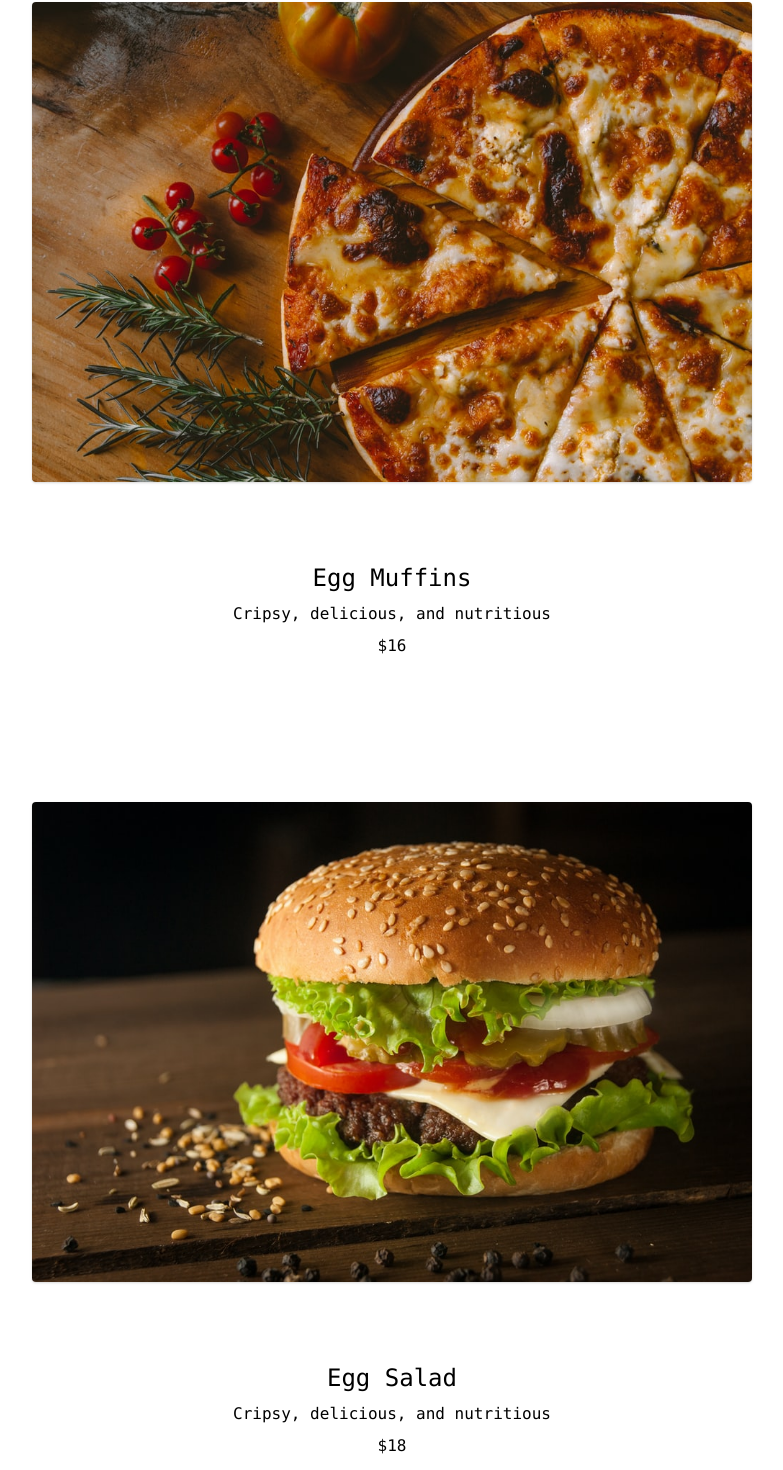
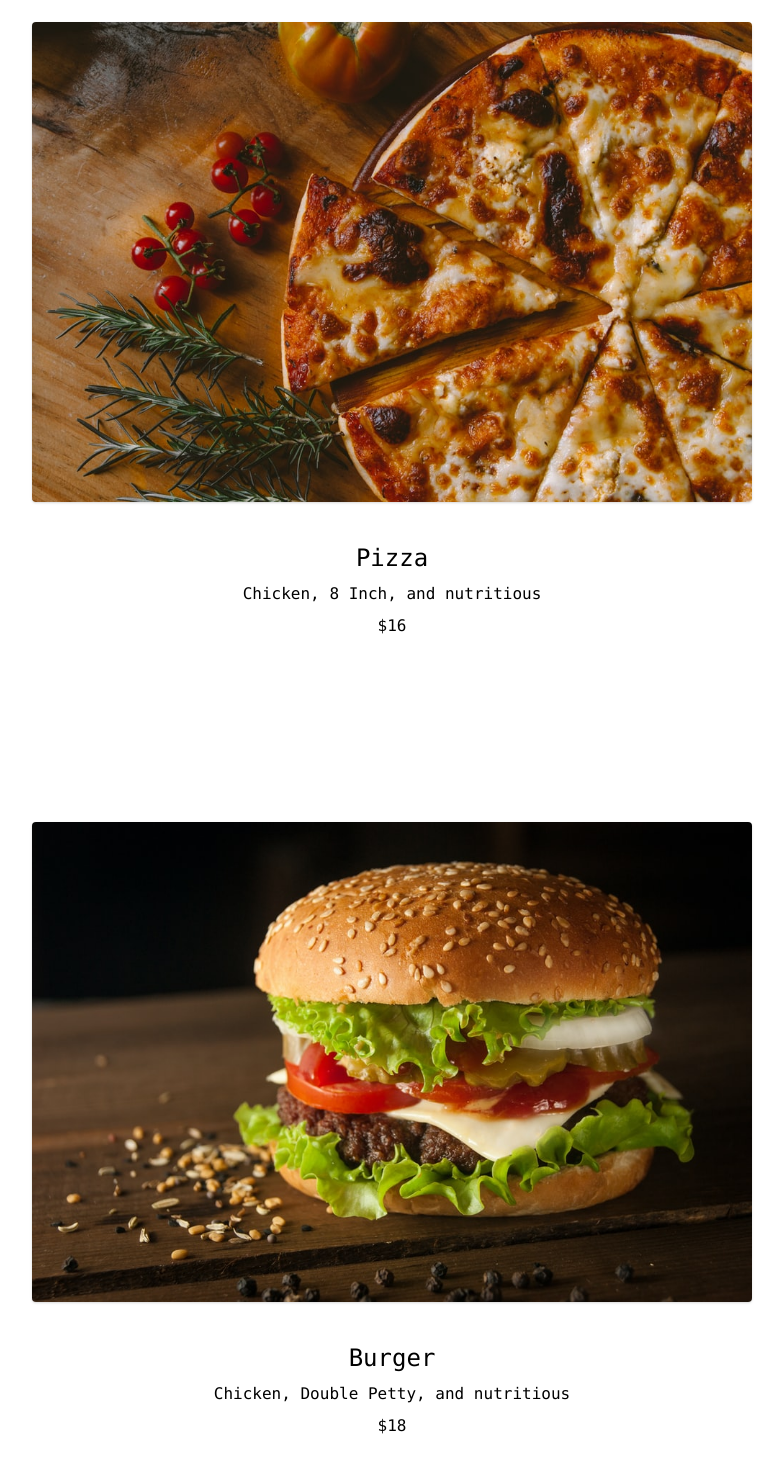
Before and after one commit to KaiserSamrat/tailwind-css-project, a React (Create React App) app: page / in a window 1280 px wide. Shown: the part 934-2404 px from the top of the page, without its empty margins (248-1031 px from the left). Built offline with nearby package versions, Linux system fonts and the light colour scheme.

Commit message:
items added

```diff
--- a/src/components/Item/Item.js
+++ b/src/components/Item/Item.js
@@ -6,18 +6,18 @@ const Item = () => {
     return (
         <>
             <div className='menu-card'>
-                <img src={Pizza} alt='egg' className='h-full rounded mb-20 shadow' />
+                <img src={Pizza} alt='egg' className='h-full rounded mb-10 shadow' />
                 <div className='center-content'>
-                    <h2 className='text-2xl mb-2'>Egg Muffins</h2>
-                    <p className='mb-2'>Cripsy, delicious, and nutritious</p>
+                    <h2 className='text-2xl mb-2'>Pizza</h2>
+                    <p className='mb-2'>Chicken, 8 Inch, and nutritious</p>
                     <span>$16</span>
                 </div>
             </div>
             <div className='menu-card'>
-                <img src={Burger} alt='egg' className='h-full rounded mb-20 shadow' />
+                <img src={Burger} alt='egg' className='h-full rounded mb-10 shadow' />
                 <div className='center-content'>
-                    <h2 className='text-2xl mb-2'>Egg Salad</h2>
-                    <p className='mb-2'>Cripsy, delicious, and nutritious</p>
+                    <h2 className='text-2xl mb-2'>Burger</h2>
+                    <p className='mb-2'>Chicken, Double Petty, and nutritious</p>
                     <span>$18</span>
                 </div>
             </div>
```
